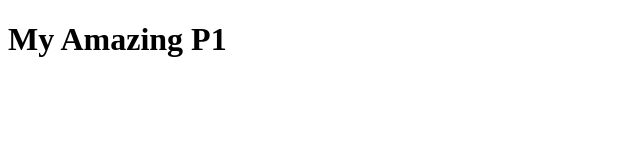
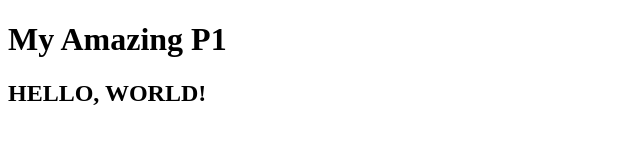
Before and after one commit to cgibsonmm/An-amazing-p1, a plain HTML site: page index.html in a window 1280 px wide. Shown: the whole page, without its empty margins (0-640 px from the left). Drawn offline with Linux system fonts and the light colour scheme.

Commit message:
added more awesome!

```diff
--- a/index.html
+++ b/index.html
@@ -9,5 +9,6 @@
 </head>
 <body>
     <h1>My Amazing P1</h1>
+    <h2>HELLO, WORLD!</h2>
 </body>
 </html>
```
